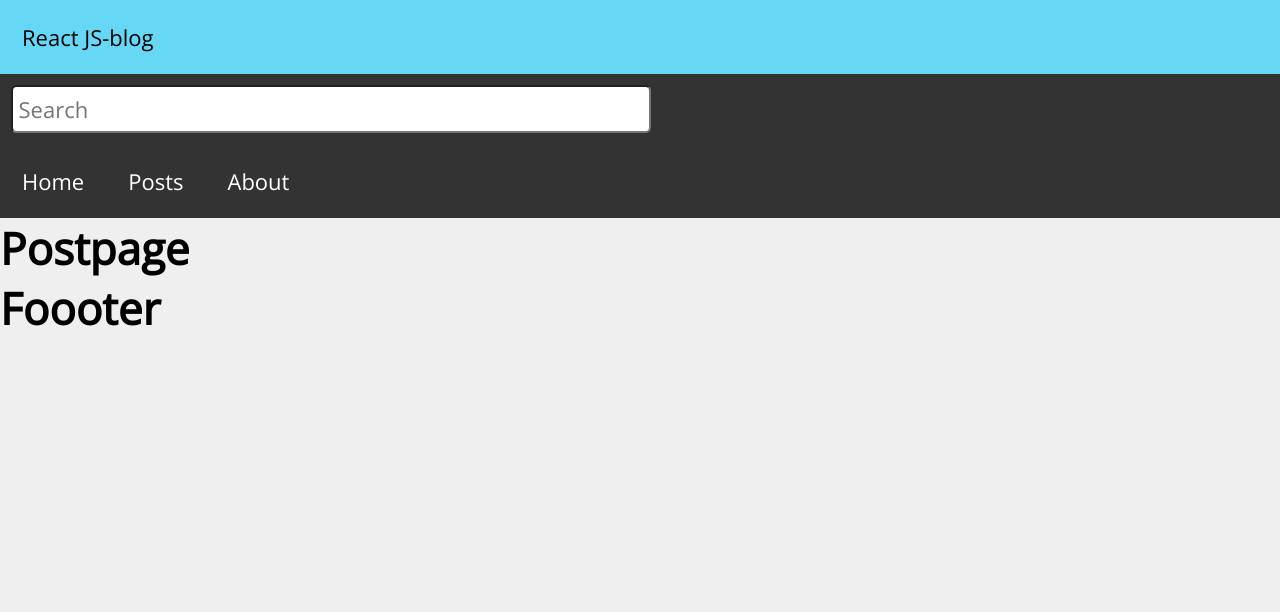
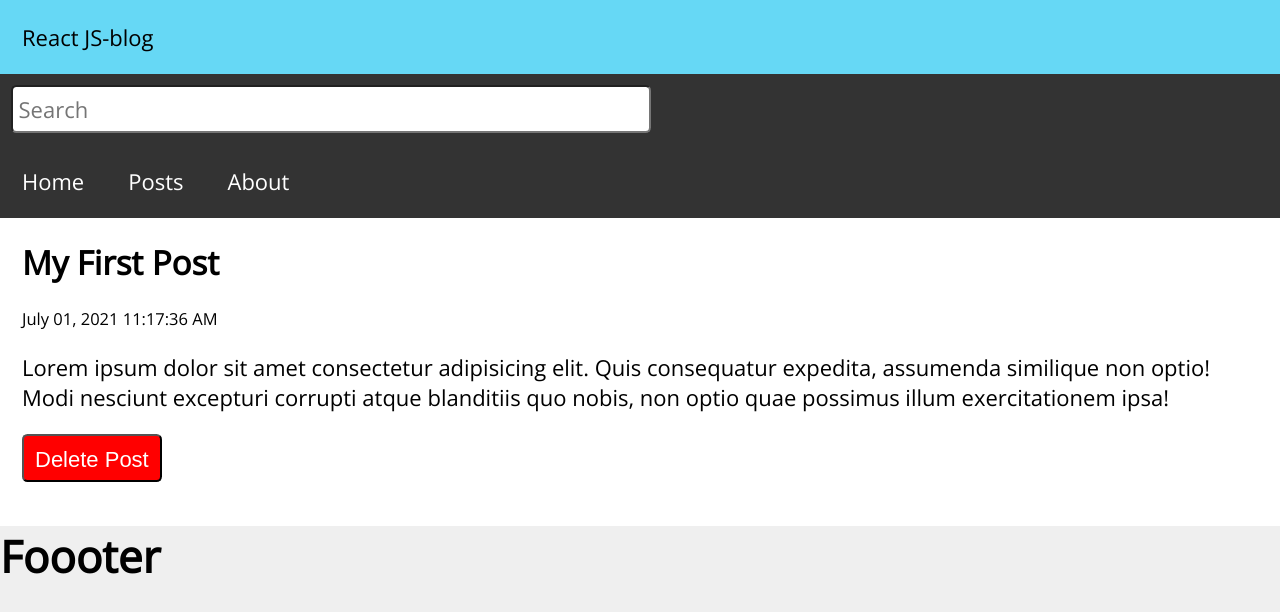
Before and after one commit to btiici/Router-app, a React (Vite) app in the folder router-project/: page /post/1 in a window 1280 px wide. Shown: the top 612 px of the page. Built offline with nearby package versions, Linux system fonts and the light colour scheme.

Commit message:
second commit
made navigation
create postpage

```diff
--- a/router-project/App.jsx
+++ b/router-project/App.jsx
@@ -6,7 +6,7 @@ import About from "./src/components/About"
 import Newpost from "./src/components/Newpost"
 import Postpage from "./src/components/Postpage"
 import Missing from "./src/components/Missing"
-import { Route, Routes } from "react-router-dom"
+import { Route, Routes, useNavigate} from "react-router-dom"
 import React from "react"
 
 
@@ -41,6 +41,13 @@ export default function App () {
 ])
 
     const [search, setSearch] = React.useState('')
+    const navigate = useNavigate()
+
+    function handleDelete(id){
+        const postListing = posts.filter(post => post.id !== id)
+        setPosts(postListing)
+        navigate('/')
+    }
 
     return(
         <div className="app">
@@ -49,7 +56,7 @@ export default function App () {
             <Routes>
                 <Route path="/" element={<Home posts={posts}/>} />
                 <Route path="/post" element={<Newpost />} />
-                <Route path="/post/:id" element={<Postpage />} />
+                <Route path="/post/:id" element={<Postpage posts={posts} handleDelete={handleDelete}/>} />
                 <Route path="/about" element={<About />} />
                 <Route path="*" element={<Missing />} />
             </Routes>
--- a/router-project/src/components/Postpage.jsx
+++ b/router-project/src/components/Postpage.jsx
@@ -1,7 +1,32 @@
-export default function Postpage (){
+import { useParams, Link } from "react-router-dom"
+
+export default function Postpage ({ posts, handleDelete }){
+
+    const { id } = useParams()
+    const post = posts.find(post => post.id == id)
     return (
-        <main>
-            <h1>Postpage</h1>
+        <main className="PostPage">
+            <article className="post">
+                {post &&
+                    <>
+                        <h2>{post.title}</h2>
+                        <p className="postDate">{post.datetime}</p>
+                        <p className="postBody">{post.body}</p>
+                        <button onClick={() => handleDelete(post.id)}>
+                            Delete Post
+                        </button>
+                    </>
+                }
+                {!post &&
+                    <>
+                        <h2>Page not found</h2>
+                        <p>Well, thats disappointing</p>
+                        <p>
+                            <Link to="/">Visit our Homepage</Link>
+                        </p>
+                    </>
+                }
+            </article>
         </main>
     )
 }
```
